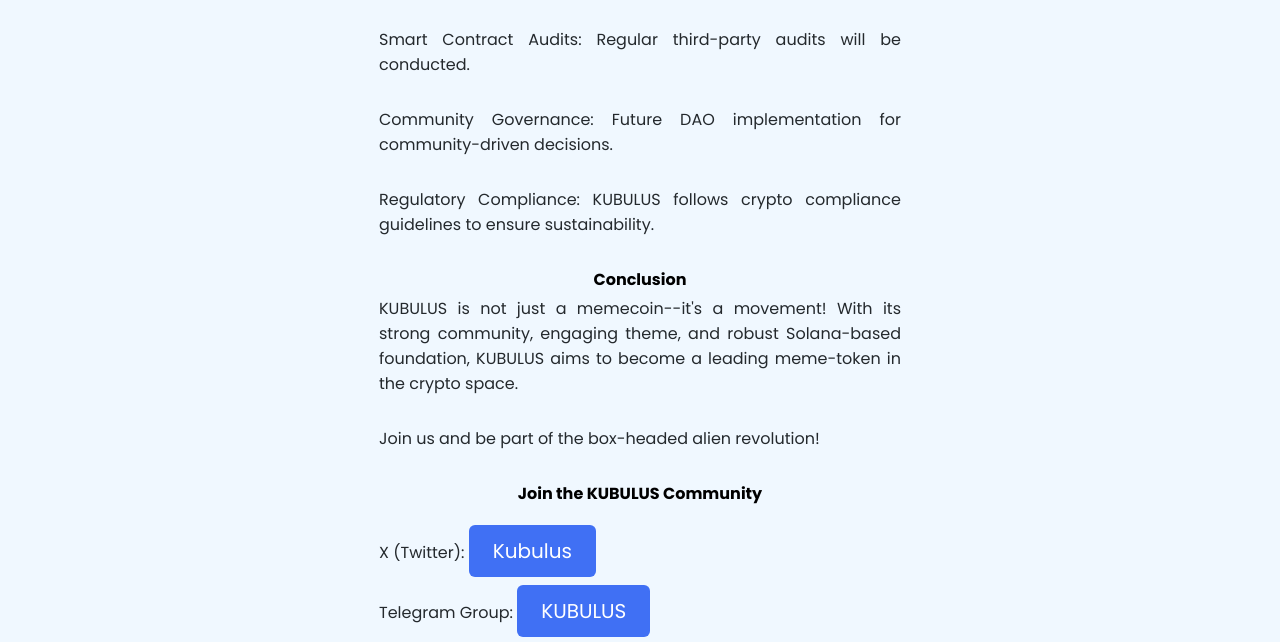
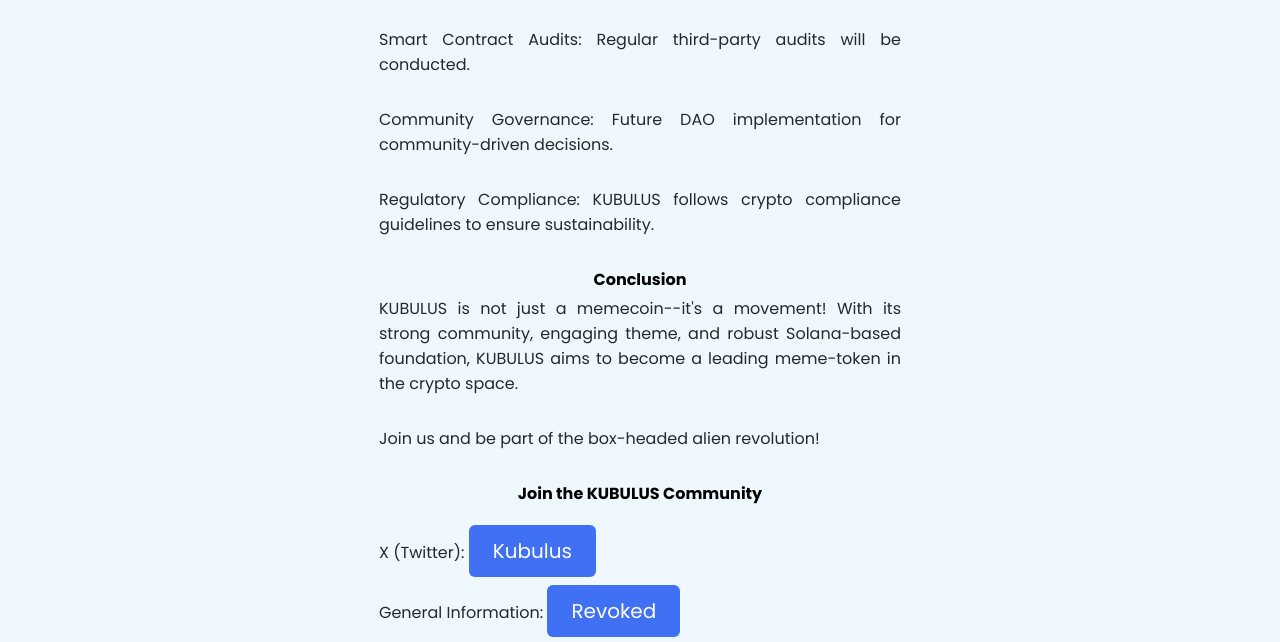
Before and after one commit to Revolution2032/chimeraprojects, a plain HTML site: page kubuluswp.html in a window 1280 px wide. Shown: the part 2075-2717 px from the top of the page. Drawn offline with Linux system fonts and the light colour scheme; files whose address does not match are found by name.

Commit message:
kubuluswp.html

```diff
--- a/kubuluswp.html
+++ b/kubuluswp.html
@@ -364,6 +364,7 @@
 	  <p></p>
 
 	  <p>X (Twitter): <a href="https://x.com/KubulusMeme">Kubulus</a></p>
+	  <p>General Information: <a href="">Revoked</a></p>
 	  <p>Telegram Group: <a href="https://t.me/kubulusmeme">KUBULUS</a></p>
 	  </center>
   </section>
```
